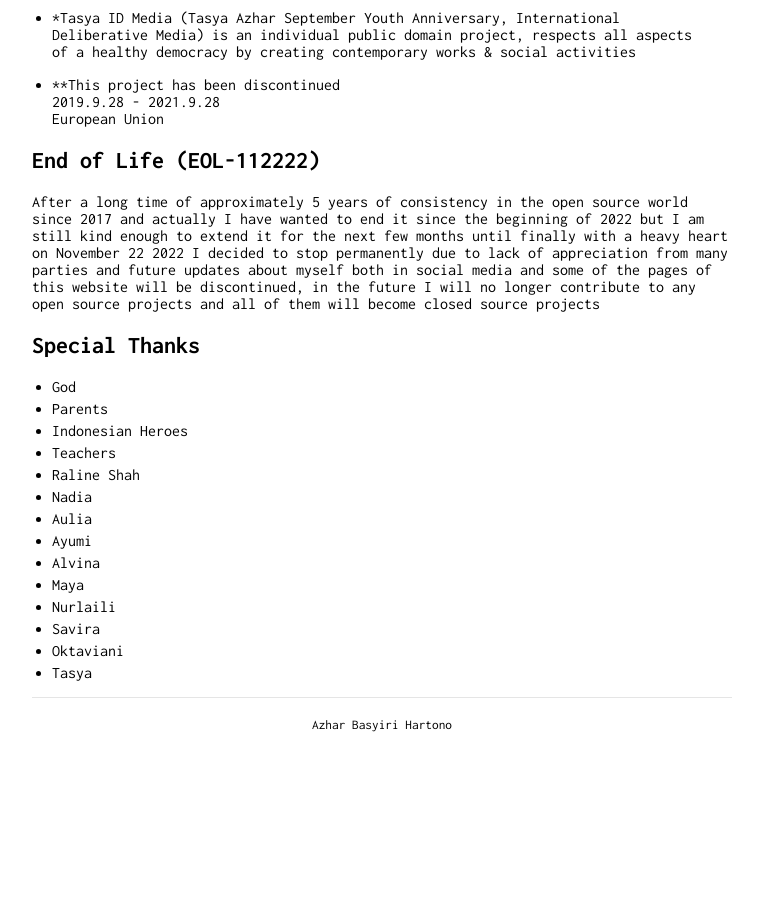
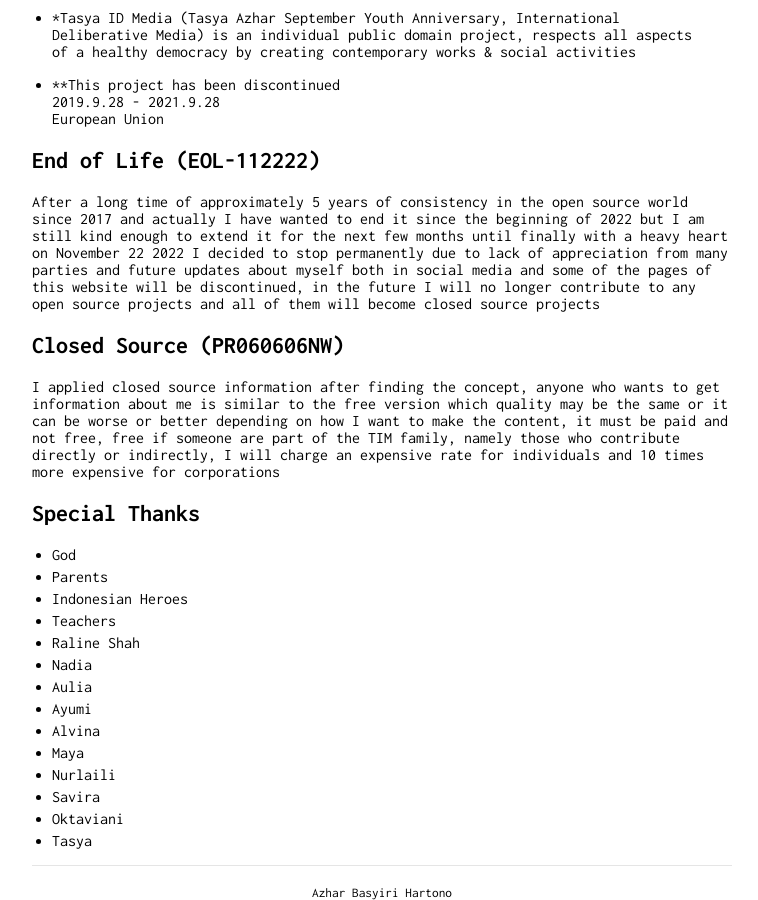
Before and after one commit to intrapegasus/en, a Jekyll site: the page built from index.md, in a window 1280 px wide and 900 px high, scrolled down 2570 px. Shown: the whole window, without its empty margins (258-1016 px from the left). Built offline with Jekyll 4.4.1, drawn with Linux system fonts in a browser that asks for light colours; our own code applies the rules of GitHub Pages for plain Markdown files; before the commit the page ends 3302 px from its top, so only the background shows below that.

Commit message:
Update index.md

```diff
--- a/index.md
+++ b/index.md
@@ -98,6 +98,10 @@ Year  | Expenditure                      | Nominal
 
 After a long time of approximately 5 years of consistency in the open source world since 2017 and actually I have wanted to end it since the beginning of 2022 but I am still kind enough to extend it for the next few months until finally with a heavy heart on November 22 2022 I decided to stop permanently due to lack of appreciation from many parties and future updates about myself both in social media and some of the pages of this website will be discontinued, in the future I will no longer contribute to any open source projects and all of them will become closed source projects
 
+## Closed Source (PR060606NW)
+
+I applied closed source information after finding the concept, anyone who wants to get information about me is similar to the free version which quality may be the same or it can be worse or better depending on how I want to make the content, it must be paid and not free, free if someone are part of the TIM family, namely those who contribute directly or indirectly, I will charge an expensive rate for individuals and 10 times more expensive for corporations
+
 ## Special Thanks
 
 * God
```
